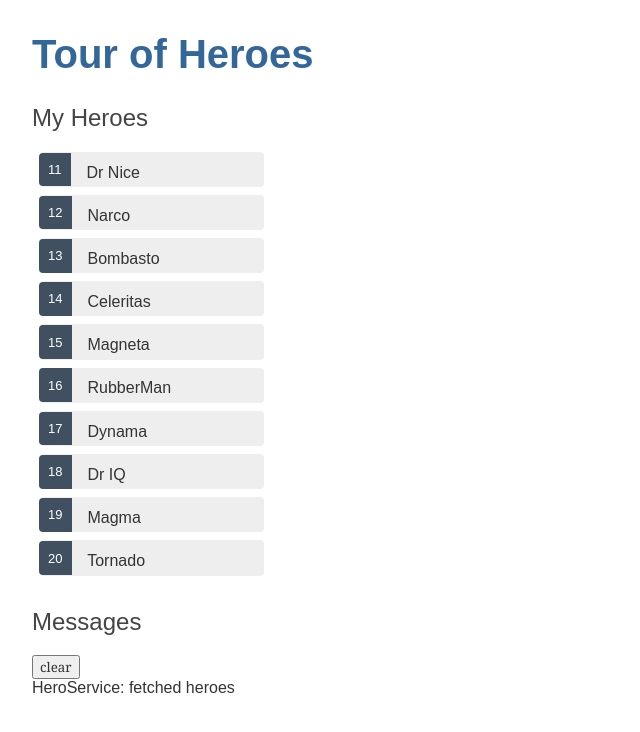
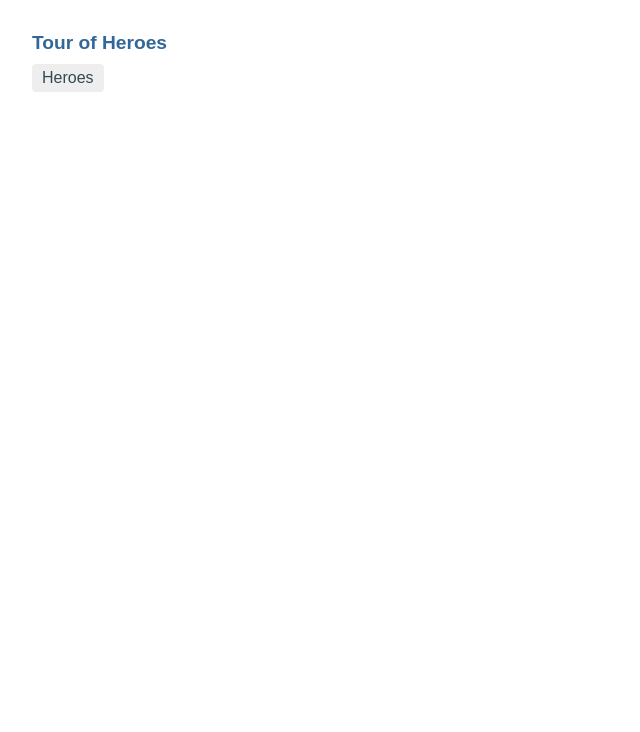
Before and after one commit to kumewata/angular-tour-of-heros, an Angular app: page / in a window 1280 px wide. Shown: the top 732 px of the page, without its empty margins (0-640 px from the left). Built offline with nearby package versions, Linux system fonts and the light colour scheme.

Commit message:
introduce app-router

```diff
--- a/src/app/app.component.css
+++ b/src/app/app.component.css
@@ -0,0 +1,23 @@
+/* AppComponent's private CSS styles */
+h1 {
+  font-size: 1.2em;
+  margin-bottom: 0;
+}
+nav a {
+  padding: 5px 10px;
+  text-decoration: none;
+  margin-top: 10px;
+  display: inline-block;
+  background-color: #eee;
+  border-radius: 4px;
+}
+nav a:visited, a:link {
+  color: #334953;
+}
+nav a:hover {
+  color: #039be5;
+  background-color: #cfd8dc;
+}
+nav a.active {
+  color: #039be5;
+}
--- a/src/app/app.component.html
+++ b/src/app/app.component.html
@@ -1,3 +1,6 @@
 <h1>{{title}}</h1>
-<app-heroes></app-heroes>
+<nav>
+  <a routerLink="/heroes">Heroes</a>
+</nav>
+<router-outlet></router-outlet>
 <app-messages></app-messages>
--- a/src/app/app.module.ts
+++ b/src/app/app.module.ts
@@ -6,6 +6,7 @@
 import { HeroesComponent } from './heroes/heroes.component';
 import { HeroDetailComponent } from './hero-detail/hero-detail.component';
 import { MessagesComponent } from './messages/messages.component';
+import { AppRoutingModule } from './app-routing.module';
 
 @NgModule({
   declarations: [
@@ -17,6 +18,7 @@
   imports: [
     BrowserModule,
     FormsModule,
+    AppRoutingModule,
   ],
   providers: [],
   bootstrap: [AppComponent]
```
Also changed, not shown: src/app/app-routing.module.ts (added, +16 -0 lines).
